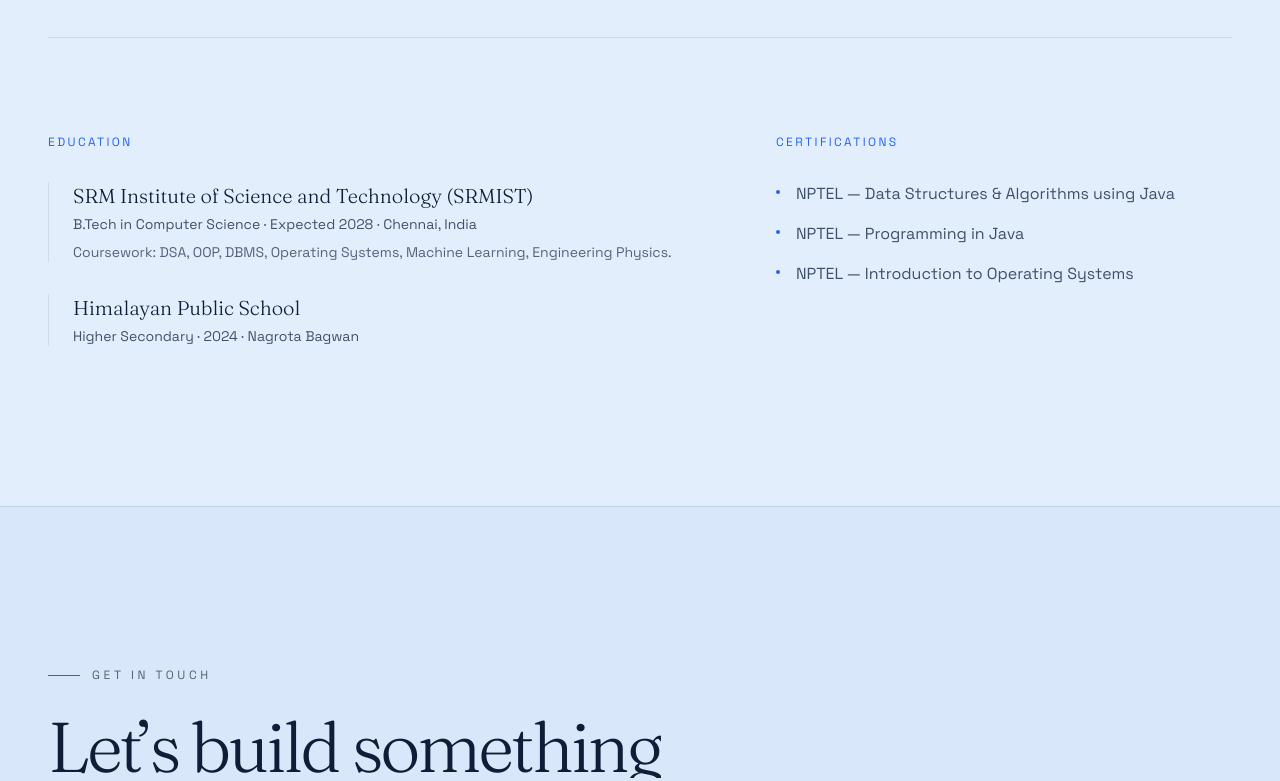
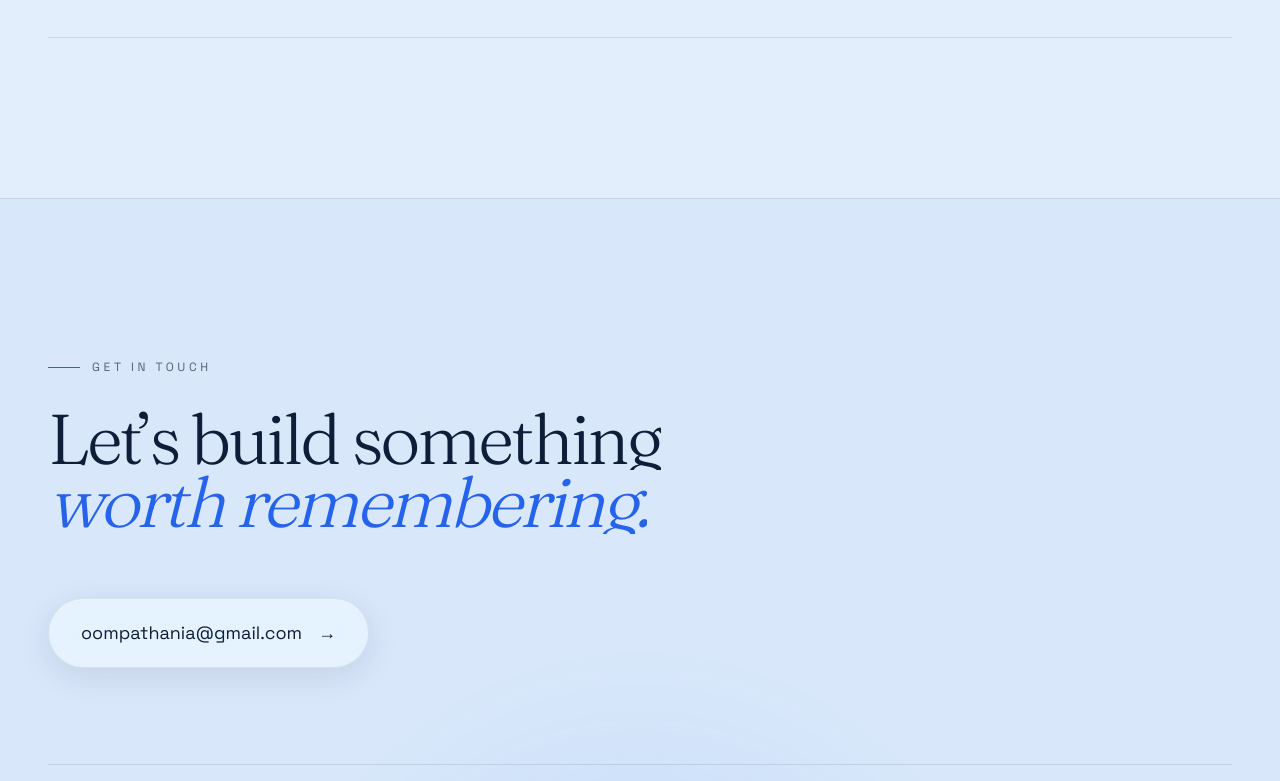
Before and after one commit to OmPathania21/Portfolio, a Next.js app: page / in a window 1280 px wide. Shown: the part 5920-6701 px from the top of the page. Built offline with nearby package versions, Linux system fonts and the light colour scheme.

Commit message:
removed extra data

```diff
--- a/components/Path.tsx
+++ b/components/Path.tsx
@@ -1,7 +1,7 @@
 "use client";
 
 import { SplitReveal, FadeUp } from "./anim";
-import { experience, education, certifications } from "@/lib/data";
+import { experience } from "@/lib/data";
 
 export default function Path() {
   return (
@@ -13,7 +13,7 @@ export default function Path() {
         </div>
 
         <SplitReveal
-          text="Experience & education"
+          text="Where I’ve been building"
           as="h2"
           className="mb-20 font-serif text-4xl font-light leading-[0.95] text-content md:text-6xl"
         />
@@ -51,51 +51,6 @@ export default function Path() {
           ))}
           <div className="border-t hairline" />
         </div>
-
-        {/* Education + Certs */}
-        <div className="mt-24 grid gap-16 md:grid-cols-12">
-          <div className="md:col-span-7">
-            <h3 className="mb-8 font-sans text-xs uppercase tracking-[0.2em] text-accent">
-              Education
-            </h3>
-            <div className="space-y-8">
-              {education.map((ed) => (
-                <FadeUp key={ed.school} className="border-l hairline pl-6">
-                  <h4 className="font-serif text-xl font-light text-content">
-                    {ed.school}
-                  </h4>
-                  <p className="mt-1 font-sans text-sm text-content-soft">
-                    {ed.detail} · {ed.period}
-                    {ed.place ? ` · ${ed.place}` : ""}
-                  </p>
-                  {ed.note ? (
-                    <p className="mt-2 font-sans text-sm text-content-dim">
-                      {ed.note}
-                    </p>
-                  ) : null}
-                </FadeUp>
-              ))}
-            </div>
-          </div>
-
-          <div className="md:col-span-5">
-            <h3 className="mb-8 font-sans text-xs uppercase tracking-[0.2em] text-accent">
-              Certifications
-            </h3>
-            <ul className="space-y-4">
-              {certifications.map((c) => (
-                <FadeUp
-                  key={c}
-                  as="li"
-                  className="flex gap-4 font-sans text-base text-content-soft"
-                >
-                  <span className="mt-2 h-1 w-1 shrink-0 rounded-full bg-accent" />
-                  {c}
-                </FadeUp>
-              ))}
-            </ul>
-          </div>
-        </div>
       </div>
     </section>
   );
--- a/lib/data.ts
+++ b/lib/data.ts
@@ -84,7 +84,7 @@ export const projects: Project[] = [
   },
   {
     index: "03",
-    title: "Ai-Patha-Finder — PathMind",
+    title: "Ai-Path-Finder — PathMind",
     kind: "Algorithm Visualizer",
     period: "Apr 2026 — May 2026",
     blurb:
@@ -139,26 +139,3 @@ export const skills: { group: string; items: string[] }[] = [
     items: ["Git & Open Source", "Data Structures", "OOP", "DBMS", "Machine Learning"],
   },
 ];
-
-export const education = [
-  {
-    school: "SRM Institute of Science and Technology (SRMIST)",
-    detail: "B.Tech in Computer Science",
-    period: "Expected 2028",
-    place: "Chennai, India",
-    note: "Coursework: DSA, OOP, DBMS, Operating Systems, Machine Learning, Engineering Physics.",
-  },
-  {
-    school: "Himalayan Public School",
-    detail: "Higher Secondary",
-    period: "2024",
-    place: "Nagrota Bagwan",
-    note: "",
-  },
-];
-
-export const certifications = [
-  "NPTEL — Data Structures & Algorithms using Java",
-  "NPTEL — Programming in Java",
-  "NPTEL — Introduction to Operating Systems",
-];
```
